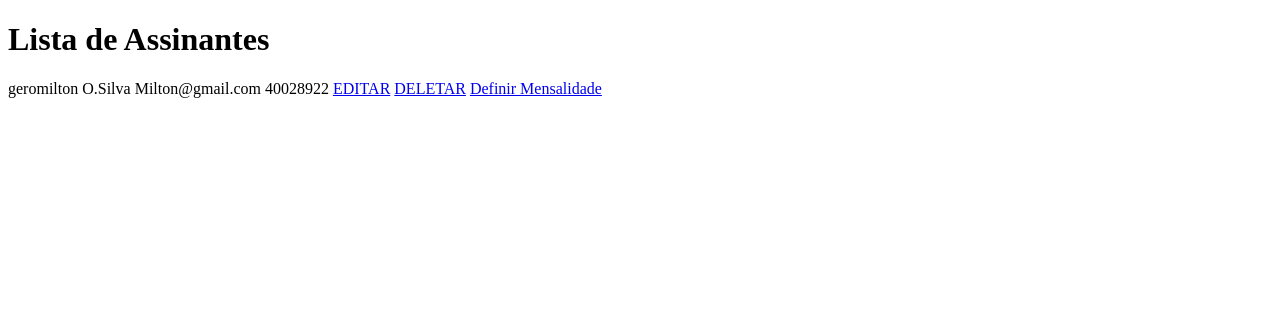
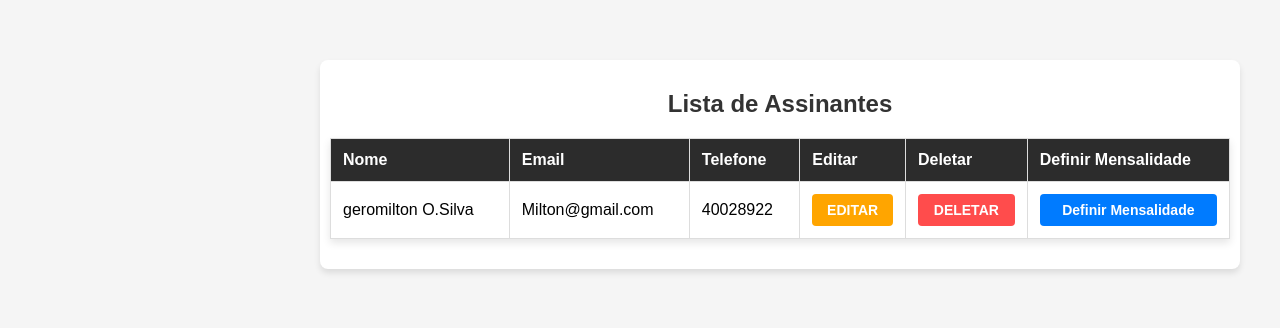
Before and after one commit to Geronilton/Samp, a Django app: page /assinantes/ in a window 1280 px wide. Shown: the top 328 px of the page. Run offline with Django 5.2, Linux system fonts and the light colour scheme; data comes from the database, SQL or seed files in the repository.

Commit message:
adicionei estilos e criei templates bases para formularios e tabelas

```diff
--- /dev/null
+++ b/core/static/css/estilo_tabela.css
@@ -0,0 +1,113 @@
+body {
+    font-family: Arial, sans-serif;
+    margin: 0;
+    padding: 20px;
+    background-color: #f5f5f5;
+}
+
+.conteiner{
+    display: flex;
+    align-items: flex-end;
+    justify-content: flex-end;
+    margin: 20px auto;
+    padding: 20px;
+}
+
+.tabela{
+    width: 75%;
+    background-color: #fff;
+    border-radius: 8px;
+    box-shadow: 0 4px 6px rgba(0, 0, 0, 0.1);
+    padding: 10px;
+}
+
+.tabela h2 {
+    margin-bottom: 20px;
+    color: #333;
+}
+
+h2 {
+    text-align: center;
+    margin-bottom: 20px;
+    color: #333;
+}
+
+table {
+    width: 100%;
+    border-collapse: collapse;
+    margin-bottom: 20px;
+    background-color: #ffffff;
+    box-shadow: 0 4px 8px rgba(0, 0, 0, 0.1);
+}
+
+table th, table td {
+    text-align: left;
+    padding: 12px;
+    border: 1px solid #ddd;
+}
+
+table th {
+    background-color: rgba(0, 0, 0, 0.828);
+    color: #fff;
+    font-weight: bold;
+}
+
+table tr:nth-child(even) {
+    background-color: #f9f9f9;
+}
+
+table tr:hover {
+    background-color: #f1f1f1;
+}
+
+
+a {
+    text-decoration: none;
+    font-weight: bold;
+    color: #007bff;
+}
+
+a:hover {
+    text-decoration: underline;
+}
+
+
+table td a {
+    display: block;
+    text-align: center;
+    padding: 8px;
+    border-radius: 4px;
+    color: #fff;
+    font-size: 14px;
+}
+
+/* Estilo para a célula "Editar" */
+table td a.editar {
+    background-color: #ffa500; /* Laranja */
+}
+
+table td a.editar:hover {
+    background-color: #ff8c00; /* Laranja mais escuro */
+}
+
+/* Estilo para a célula "Deletar" */
+table td a.deletar {
+    background-color: #ff4c4c; /* Vermelho */
+}
+
+table td a.deletar:hover {
+    background-color: #ff0000; /* Vermelho mais forte */
+}
+
+table td a.definir_mensalidade {
+    background-color: #007bff; /* Vermelho */
+}
+
+
+/* Mensagem de lista vazia */
+.empty {
+    text-align: center;
+    color: #777;
+    font-size: 16px;
+    margin-top: 20px;
+}
--- a/core/templates/assinantes.html
+++ b/core/templates/assinantes.html
@@ -1,24 +1,39 @@
-<!DOCTYPE html>
-<html lang="en">
-<head>
-    <meta charset="UTF-8">
-    <meta name="viewport" content="width=device-width, initial-scale=1.0">
-    <title>Assinantes</title>
-</head>
-<body>
-    <h1>Lista de Assinantes</h1>
-    {% for assinante in assinantes %}
-    <p> {{assinante.nome}}
-    {{assinante.email}}
-    {{assinante.telefone}}
-    <a href="{% url 'atualizar_assinante' assinante.id %}">EDITAR</a>
-    <a href="{% url 'deletar_assinante' assinante.id %}">DELETAR</a>
-    <a href="{% url 'cadastra_mensalidade' assinante.id %}">Definir Mensalidade</a>
-    </p>
-    {% empty %}
-    <p>Nenhum Assinante Cadastrado </p>
-    {% endfor %}
+{% extends "base_tabela.html" %}
 
 
-</body>
-</html>
+
+{% block content %}
+    <div class="conteiner">
+        <div class="tabela">
+            <h2>Lista de Assinantes</h2>
+            {% if assinantes %}
+            <table>
+                <thead>
+                    <tr>
+                        <th>Nome</th>
+                        <th>Email</th>
+                        <th>Telefone</th>
+                        <th>Editar</th>
+                        <th>Deletar</th>
+                        <th>Definir Mensalidade</th>
+                    </tr>
+                </thead>
+                <tbody>
+                    {% for assinante in assinantes %}
+                    <tr>
+                        <td>{{ assinante.nome }}</td>
+                        <td>{{ assinante.email }}</td>
+                        <td>{{ assinante.telefone }}</td>
+                        <td><a href="{% url 'atualizar_assinante' assinante.id %}" class="editar">EDITAR</a></td>
+                        <td><a href="{% url 'deletar_assinante' assinante.id %}" class="deletar">DELETAR</a></td>
+                        <td><a href="{% url 'cadastra_mensalidade' assinante.id %}" class="definir_mensalidade">Definir Mensalidade</a></td>
+                    </tr>
+                    {% endfor %}
+                </tbody>
+            </table>
+            {% else %}
+            <p class="empty">Nenhum Assinante Cadastrado</p>
+            {% endif %}
+        </div>
+    </div>
+{% endblock %}
--- /dev/null
+++ b/core/templates/base_tabela.html
@@ -0,0 +1,14 @@
+{% load static %}
+<!DOCTYPE html>
+<html lang="en">
+<head>
+    <meta charset="UTF-8">
+    <meta name="viewport" content="width=device-width, initial-scale=1.0">
+    <link rel="stylesheet" href="{% static 'css/estilo_tabela.css' %}">
+    <title>{% block title %}Lista de Assinantes{% endblock %}</title>
+</head>
+<body>
+    {% block content %}
+    {% endblock %}
+</body>
+</html>
```
Also changed, not shown: core/static/css/estilo_form.css (added, +89 -0 lines), core/static/css/estilo_home.css (added, +91 -0 lines), core/templates/assinantes_cadastro.html (+12 -10 lines), core/templates/base_form.html (added, +14 -0 lines), core/templates/cadastro_mensalidade.html (+18 -16 lines), core/templates/empresa_cadastro.html (+8 -10 lines), core/templates/empresa_user.html (+19 -16 lines), core/templates/home.html (+30 -2 lines), core/templates/login.html (+12 -10 lines), core/templates/mensalidades.html (+48 -25 lines).
